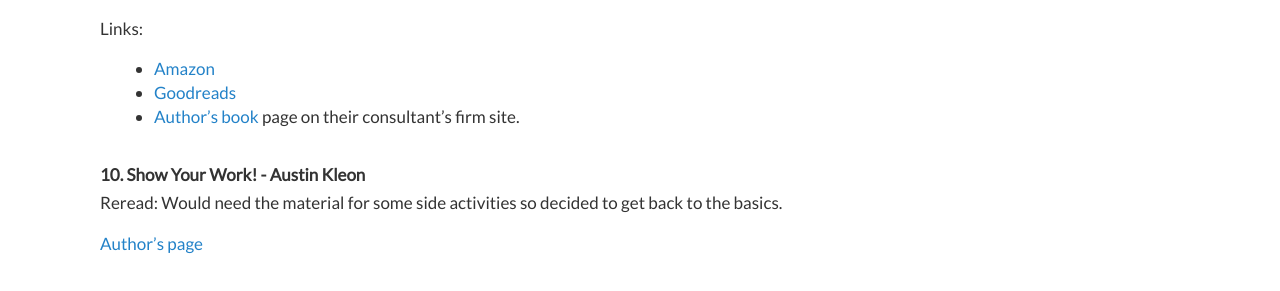
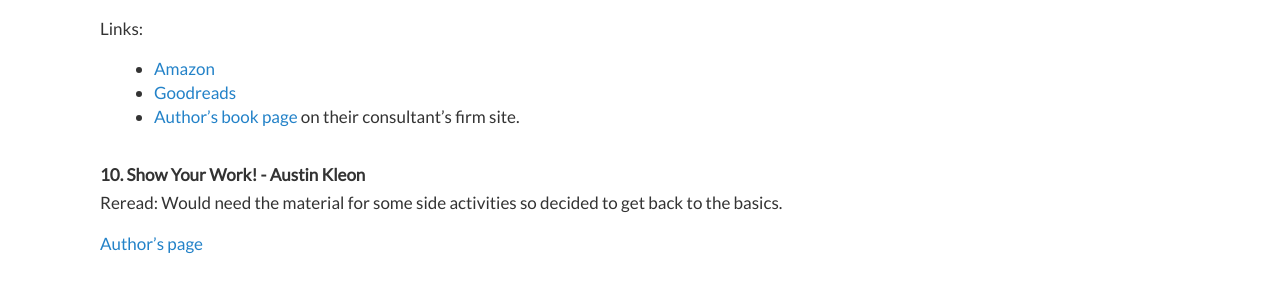
Before and after one commit to dimitrismistriotis/dimitrismistriotis.github.io, a Jekyll site: the page built from _posts/2016-01-13-books_of_2016.md, in a window 1280 px wide and 900 px high, scrolled down 5779 px. Shown: the part 154-445 px from the top of the window. Built offline with Jekyll 4.4.1, drawn with Linux system fonts in a browser that asks for light colours; comment, search, counter and statistics services are not loaded.

Commit message:
Add word to link

```diff
--- a/_posts/2016-01-13-books_of_2016.md
+++ b/_posts/2016-01-13-books_of_2016.md
@@ -171,7 +171,7 @@
 
 - [Amazon](http://www.amazon.co.uk/Extreme-Ownership-U-S-Navy-SEALs-ebook/dp/B00VE4Y0Z2)
 - [Goodreads](http://www.goodreads.com/book/show/23848190-extreme-ownership)
-- [Author's book](http://www.echelonfront.com/#!extremeownership/c466) page on their consultant's firm site.
+- [Author's book page](http://www.echelonfront.com/#!extremeownership/c466) on their consultant's firm site.
 
 ### 10. Show Your Work! - Austin Kleon
 
```
